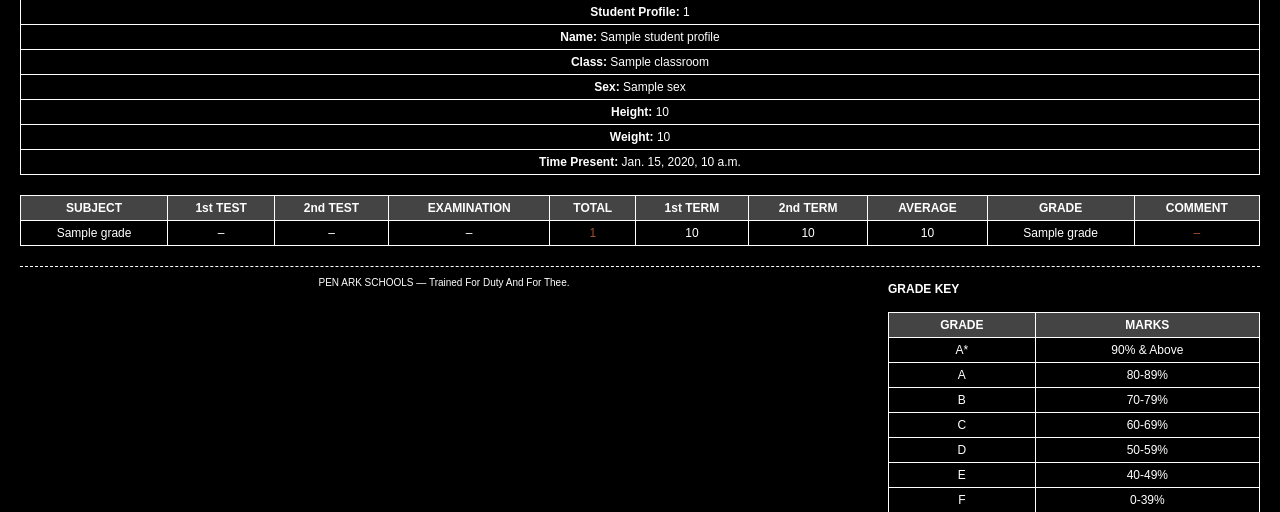
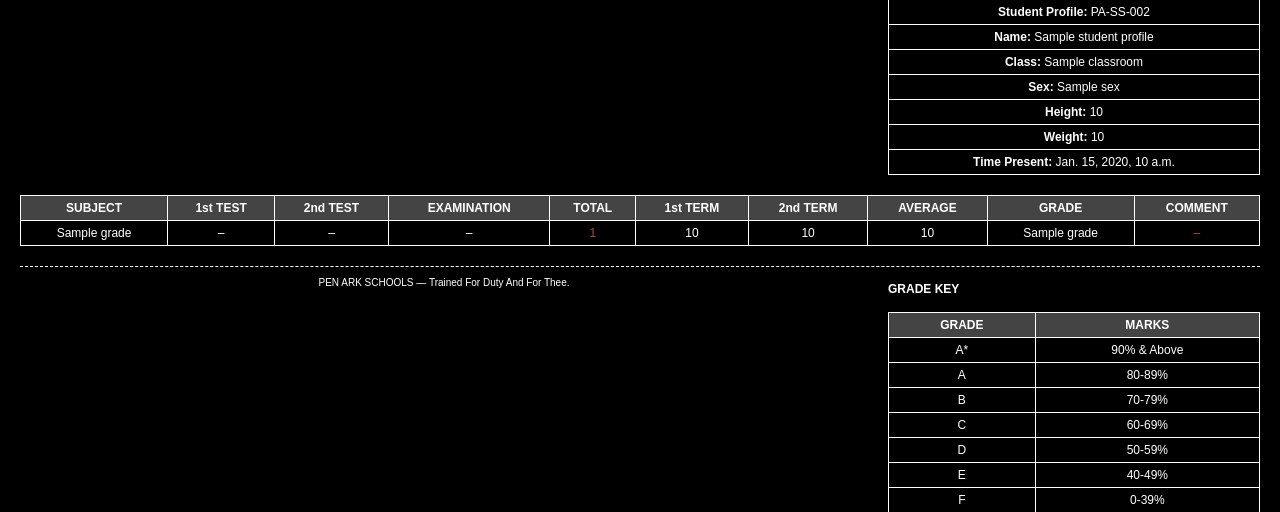
Before and after one commit to Chukwuaruka/school_portal, a Django app: template portal/templates/portal/grades_pdf.html in a window 1280 px wide. Shown: the part 150-662 px from the top of the page. Run offline with Django 5.2, Linux system fonts and the light colour scheme; the template is opened without the code that fills it: most values are stand-ins (such as "Sample title", 1, 10 or a date in 2020); grey boxes marked "Sample" are stand-in pictures.

Commit message:
Update grades_pdf.html

```diff
--- a/portal/templates/portal/grades_pdf.html
+++ b/portal/templates/portal/grades_pdf.html
@@ -2,7 +2,7 @@
 <html lang="en">
 <head>
 <meta charset="UTF-8">
-<title>{{ student_name }} - Report</title>
+<title>Student Report Card</title>
 <style>
   body {
     font-family: Arial, sans-serif;
@@ -16,10 +16,9 @@
     display: flex;
     align-items: center;
     justify-content: space-between;
-    text-align: center;
     margin-bottom: 20px;
   }
-  .header img {
+  .logo {
     width: 100px;
   }
   .school-details {
@@ -37,6 +36,13 @@
     font-weight: bold;
     margin-top: 10px;
     margin-bottom: 20px;
+  }
+  .student-profile {
+    font-size: 12px;
+    text-align: right;
+    float: right;
+    width: 30%;
+    margin-left: 20px;
   }
   table {
     width: 100%;
@@ -82,7 +88,7 @@
 <body>
 
 <div class="header">
-  {% if logo_url %}<img src="{{ logo_url }}" alt="Logo">{% endif %}
+  <img src="logo_url_here" alt="Logo" class="logo">
   <div class="school-details">
     <div class="school-name">PEN ARK SCHOOLS</div>
     <div class="school-address">
@@ -96,7 +102,7 @@
 
 <div class="student-profile">
   <table>
-    <tr><td><strong>Student Profile:</strong> {{ student_profile.profile_id }}</td></tr>
+    <tr><td><strong>Student Profile:</strong> PA-SS-002</td></tr>
     <tr><td><strong>Name:</strong> {{ student_profile.student_name }}</td></tr>
     <tr><td><strong>Class:</strong> {{ student_profile.classroom }}</td></tr>
     <tr><td><strong>Sex:</strong> {{ student_profile.sex }}</td></tr>
```
